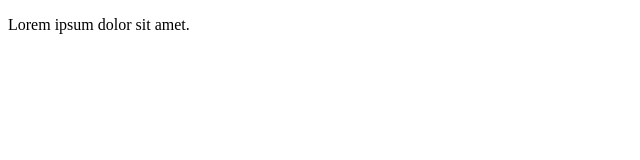
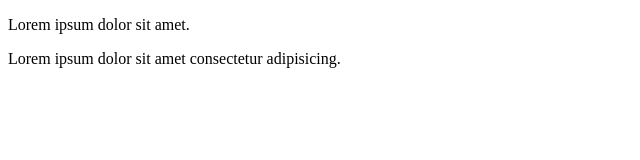
Before and after one commit to jaya-48/ust_trainee, a plain HTML site: page about.html in a window 1280 px wide. Shown: the whole page, without its empty margins (0-640 px from the left). Drawn offline with Linux system fonts and the light colour scheme.

Commit message:
changes in about

```diff
--- a/about.html
+++ b/about.html
@@ -7,6 +7,9 @@
         <title> About</title>
 </head>
 <body>
+
     <p>Lorem ipsum dolor sit amet.</p>
+    <p>Lorem ipsum dolor sit amet consectetur adipisicing.</p>
+
 </body>
 </html>
```
Also changed, not shown: user.html (+1 -0 lines).
